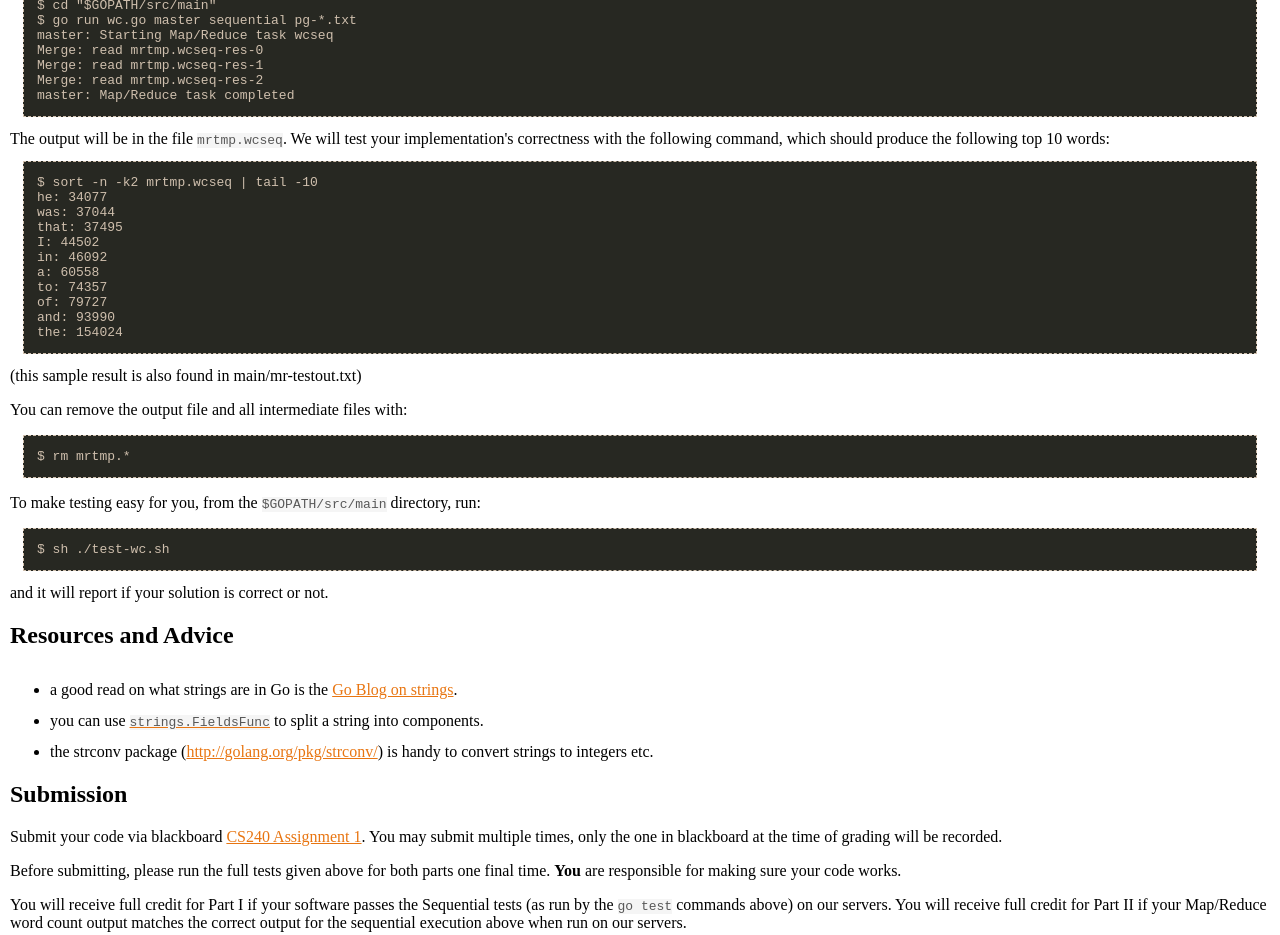
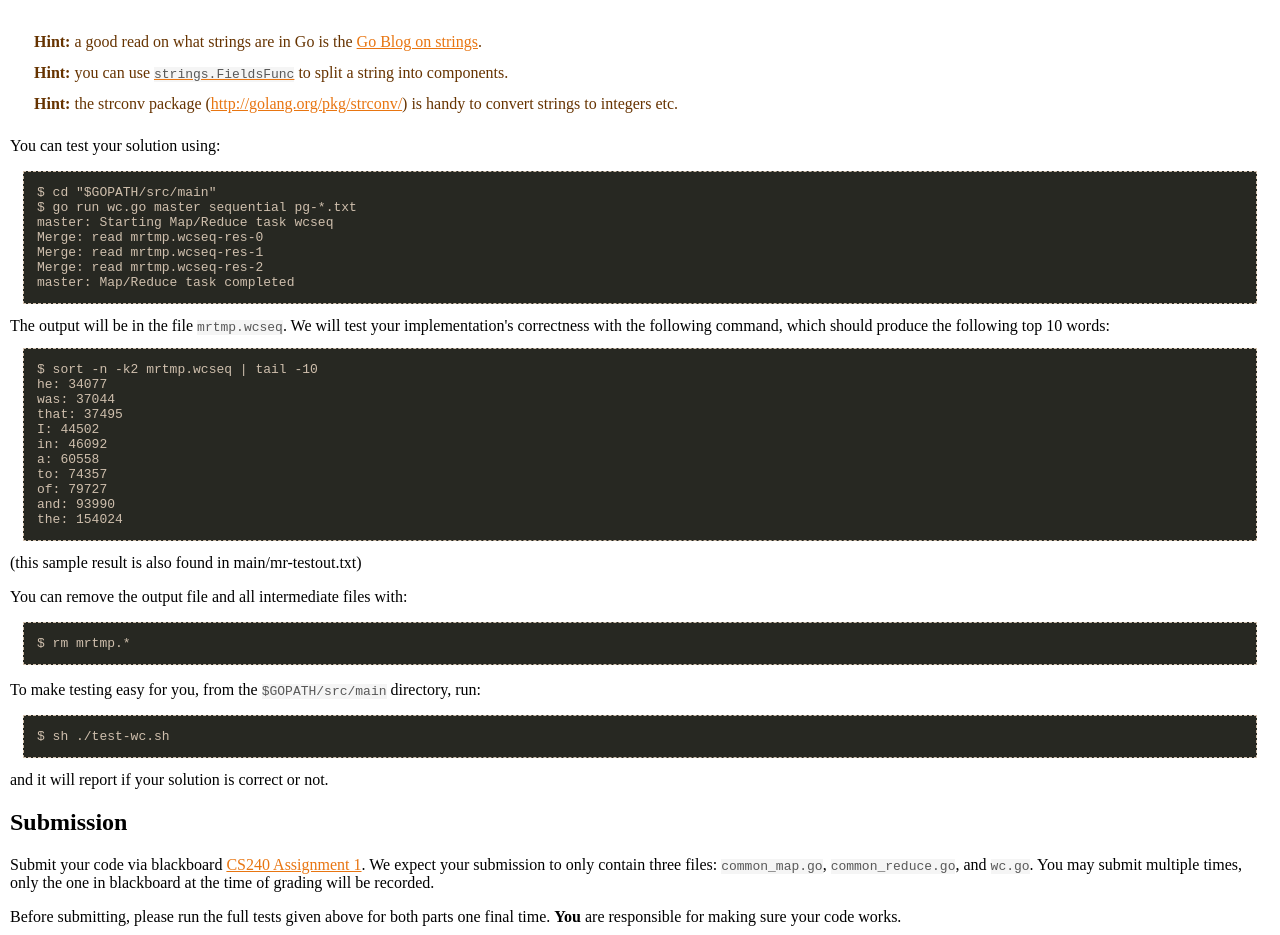
Before and after one commit to mcanini/CS240-F17, a plain HTML site: page a1.html in a window 1280 px wide. Shown: the part 2016-2951 px from the top of the page. Drawn offline with Linux system fonts and the light colour scheme.

Commit message:
cleaning up style

```diff
--- a/a1.html
+++ b/a1.html
@@ -154,6 +154,12 @@ f[nIn-1]-0, ..., f[nIn-1]-[nReduce-1].</pre>
   files should point you in the right direction.
 </p>
 
+<ul class="hints">
+    <li>
+        <b>Hint:</b> you might find Go's json package to be useful (<a href="https://blog.golang.org/json-and-go">https://blog.golang.org/json-and-go</a>)
+    </li>
+</ul>
+
 <p>
   To help you determine if you have correctly implemented
   <tt>doMap()</tt> and <tt>doReduce()</tt>, we have provided you
@@ -242,7 +248,22 @@ $ go run wc.go master sequential pg-*.txt
   generated by <tt>mapF()</tt> for that key; it should return a
   single output value.
 </p>
-
+<ul class="hints">
+  <li>
+      <b>Hint:</b> a good read on what strings are in Go is the
+    <a href="http://blog.golang.org/strings">Go Blog on strings</a>.
+  </li>
+  <li>
+    <b>Hint:</b> you can use
+    <a href="http://golang.org/pkg/strings/#FieldsFunc"><tt>strings.FieldsFunc</tt></a>
+    to split a string into components.
+  </li>
+  <li>
+    <b>Hint:</b> the strconv package
+    (<a href="http://golang.org/pkg/strconv/">http://golang.org/pkg/strconv/</a>)
+    is handy to convert strings to integers etc.
+  </li>
+</ul>
 <p>
   You can test your solution using:
 <pre>
@@ -283,29 +304,10 @@ You can remove the output file and all intermediate files with:
   and it will report if your solution is correct or not.
 </p>
 
-<h2>Resources and Advice</h2>
-<ul class="hints">
-  <li>
-    a good read on what strings are in Go is the
-    <a href="http://blog.golang.org/strings">Go Blog on strings</a>.
-  </li>
-  <li>
-    you can use
-    <a href="http://golang.org/pkg/strings/#FieldsFunc"><tt>strings.FieldsFunc</tt></a>
-    to split a string into components.
-  </li>
-  <li>
-    the strconv package
-    (<a href="http://golang.org/pkg/strconv/">http://golang.org/pkg/strconv/</a>)
-    is handy to convert strings to integers etc.
-  </li>
-</ul>
-
-
 <h2>Submission</h2>
 
 <p>
-  Submit your code via blackboard <a href="https://blackboard.kaust.edu.sa">CS240 Assignment 1</a>.
+Submit your code via blackboard <a href="https://blackboard.kaust.edu.sa">CS240 Assignment 1</a>. We expect your submission to only contain three files: <tt>common_map.go</tt>, <tt>common_reduce.go</tt>, and <tt>wc.go</tt>.
   You may submit multiple times, only the one in blackboard at the time of grading will be recorded.
 </p>
 
--- a/style.css
+++ b/style.css
@@ -312,3 +312,10 @@ tt {
     color: #585858;
     background: #F5F5F5;
 }
+
+ul.hints{
+    color:#663300;
+    margin: 1em;
+    padding: 0.5em;
+    list-style-type: none;
+}
```
